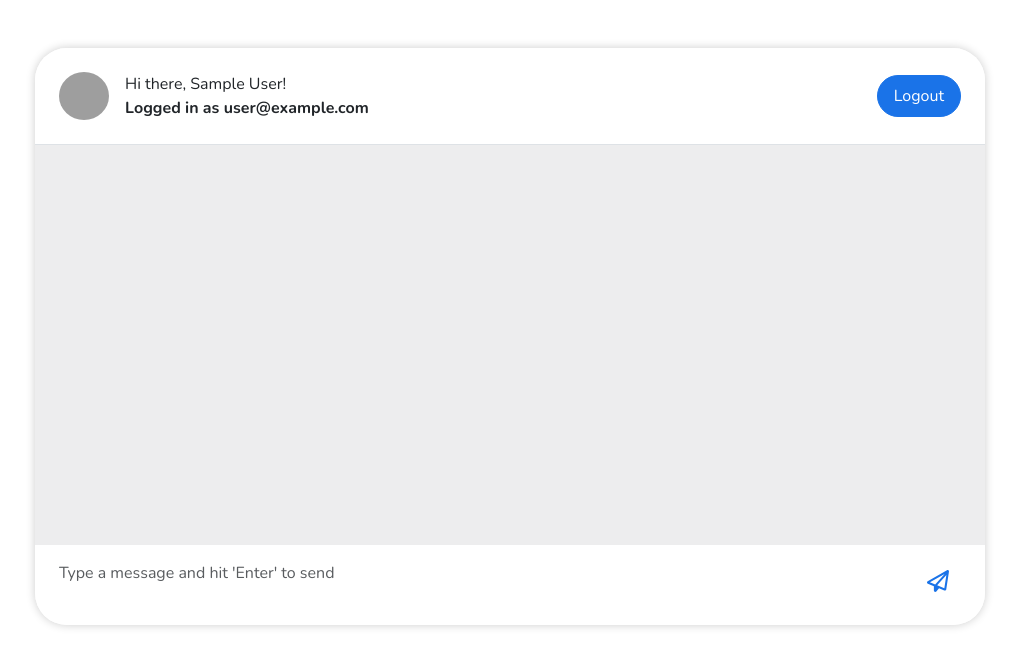
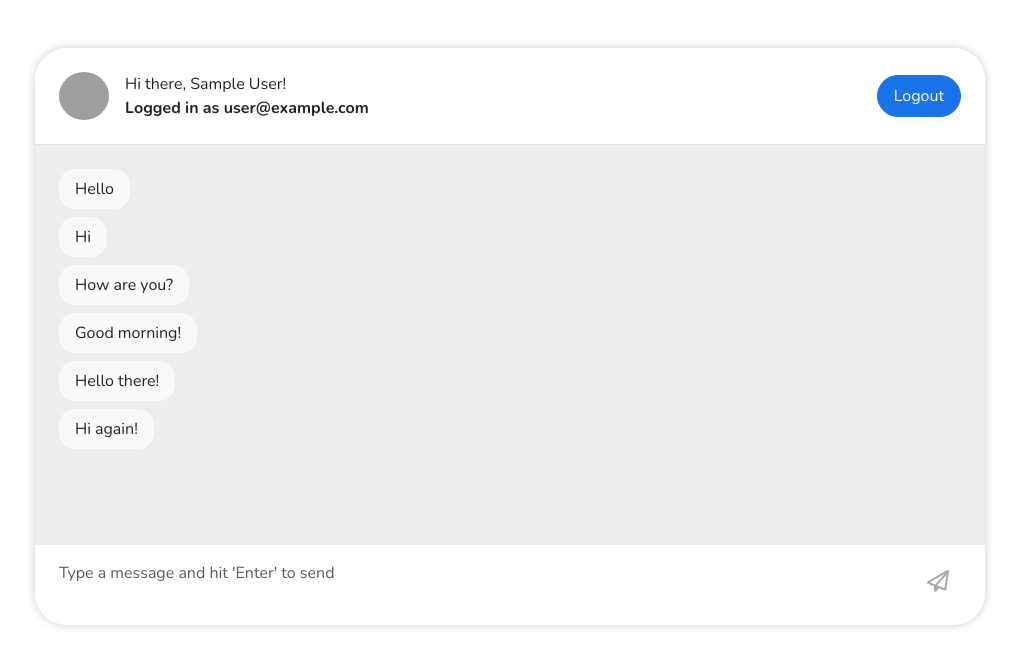
Before and after one commit to fisheeesh/chatty, a Vue app: page /chatroom in a window 1280 px wide. Shown: the top 666 px of the page, without its empty margins (130-1149 px from the left). Built offline with nearby package versions, Linux system fonts and the light colour scheme; no server answers; sample sign-in values are in the browser's storage; grey boxes are pictures that could not be loaded.

Commit message:
chat window design tempo

```diff
--- a/src/assets/css/custom.css
+++ b/src/assets/css/custom.css
@@ -97,14 +97,27 @@ input {
   cursor: pointer;
   top: 45%;
   right: 25px;
-  color: var(--bs-primary);
+  color: #aaa;
   font-size: 22px;
   transform: translateX(-50%) translateY(-50%);
+  transition: all 0.3s ease-in-out;
+}
+
+.send:hover {
+  color: var(--bs-primary);
 }
 
 .chat-window {
+  background-color: #ededee !important;
   height: 400px;
-  background-color: #ededee !important;
+  display: flex;
+  flex-direction: column;
+  gap: 8px;
+}
+
+.message {
+  display: inline-block;
+  max-width: fit-content;
 }
 
 textarea {
--- a/src/assets/scss/bootstrap.scss
+++ b/src/assets/scss/bootstrap.scss
@@ -33,7 +33,7 @@ textarea.form-control,
 select.form-select {
   &:focus {
     border-color: $primary !important;
-    box-shadow: 0 0 0 1px $light !important;
+    box-shadow: 0 0 0 0px $light !important;
   }
 }
 // Input
--- a/src/assets/scss/custom.scss
+++ b/src/assets/scss/custom.scss
@@ -8,7 +8,7 @@ input::placeholder {
     color: #aaa !important;
 }
 
-input{
+input {
     font-size: 16px !important;
 }
 
@@ -61,7 +61,7 @@ input{
     box-shadow: 0 8px 16px rgba(0, 0, 0, 0.2);
 }
 
-.eye{
+.eye {
     position: absolute;
     cursor: pointer;
     top: 50%;
@@ -70,7 +70,7 @@ input{
     transform: translateX(-50%) translateY(-50%);
 }
 
-.eye-signup{
+.eye-signup {
     position: absolute;
     cursor: pointer;
     top: 72%;
@@ -79,7 +79,7 @@ input{
     transform: translateX(-50%) translateY(-50%);
 }
 
-.move{
+.move {
     position: absolute;
     cursor: pointer;
     top: 40%;
@@ -88,7 +88,7 @@ input{
     transform: translateX(-40%) translateY(-40%);
 }
 
-.move-signup{
+.move-signup {
     position: absolute;
     cursor: pointer;
     top: 55%;
@@ -97,20 +97,33 @@ input{
     transform: translateX(-55%) translateY(-55%);
 }
 
-.send{
+.send {
     cursor: pointer;
     top: 45%;
     right: 25px;
-    color: var(--bs-primary);
+    color: #aaa;
     font-size: 22px;
     transform: translateX(-50%) translateY(-50%);
+    transition: all 0.3s ease-in-out;
 }
 
-.chat-window{
-    height: 400px;
-    background-color: #ededee !important;
+.send:hover {
+    color: var(--bs-primary);
 }
 
-textarea{
+.chat-window {
+    background-color: #ededee !important;
+    height: 400px;
+    display: flex;
+    flex-direction: column;
+    gap: 8px;
+}
+
+.message {
+    display: inline-block;
+    max-width: fit-content;
+}
+
+textarea {
     resize: none;
 }
--- a/src/components/ChatWindow.vue
+++ b/src/components/ChatWindow.vue
@@ -1,9 +1,17 @@
 <template>
-
+    <div class="p-4 chat-window overflow-scroll">
+        <span v-for="(message, index) in messages" :key="index" class="message bg-light rounded-4 py-2 px-3">
+            {{ message }}
+        </span>
+    </div>
 </template>
 
 <script setup>
-
+const messages = [
+    'Hello', 'Hi', 'How are you?', 'Good morning!', 'Hello there!', 'Hi again!'
+];
 </script>
 
-<style></style>
+<style>
+
+</style>
--- a/src/components/NewChatForm.vue
+++ b/src/components/NewChatForm.vue
@@ -1,10 +1,12 @@
 <template>
-
+    <div class="position-relative">
+        <textarea placeholder="Type a message and hit 'Enter' to send"
+            class="form-control rounded-bottom-5 bg-white border-0 pt-3 pb-3 px-4"></textarea>
+        <i class="far fa-paper-plane position-absolute send"></i>
+    </div>
 </template>
 
 <script setup>
 </script>
 
-<style>
-
-</style>
+<style></style>
--- a/src/views/ChatRoom.vue
+++ b/src/views/ChatRoom.vue
@@ -6,13 +6,9 @@
           <!-- Navbar -->
           <NavBar />
           <!-- ChatWindow -->
-          <div class="p-4 chat-window">
-          </div>
+          <ChatWindow />
           <!-- ChatForm -->
-          <div class="position-relative">
-            <textarea placeholder="Type a message and hit 'Enter' to send" class="form-control rounded-bottom-5 bg-white border-0 pt-3 pb-3 px-4"></textarea>
-            <i class="far fa-paper-plane position-absolute send"></i>
-          </div>
+          <NewChatForm />
         </div>
       </div>
     </div>
@@ -20,7 +16,9 @@
 </template>
 
 <script setup>
+import ChatWindow from '@/components/ChatWindow.vue';
 import NavBar from '@/components/NavBar.vue';
+import NewChatForm from '@/components/NewChatForm.vue';
 import getUser from '@/composables/getUser';
 import { watch } from 'vue';
 import { useRouter } from 'vue-router';
```
Also changed, not shown: src/assets/css/bootstrap.css.
